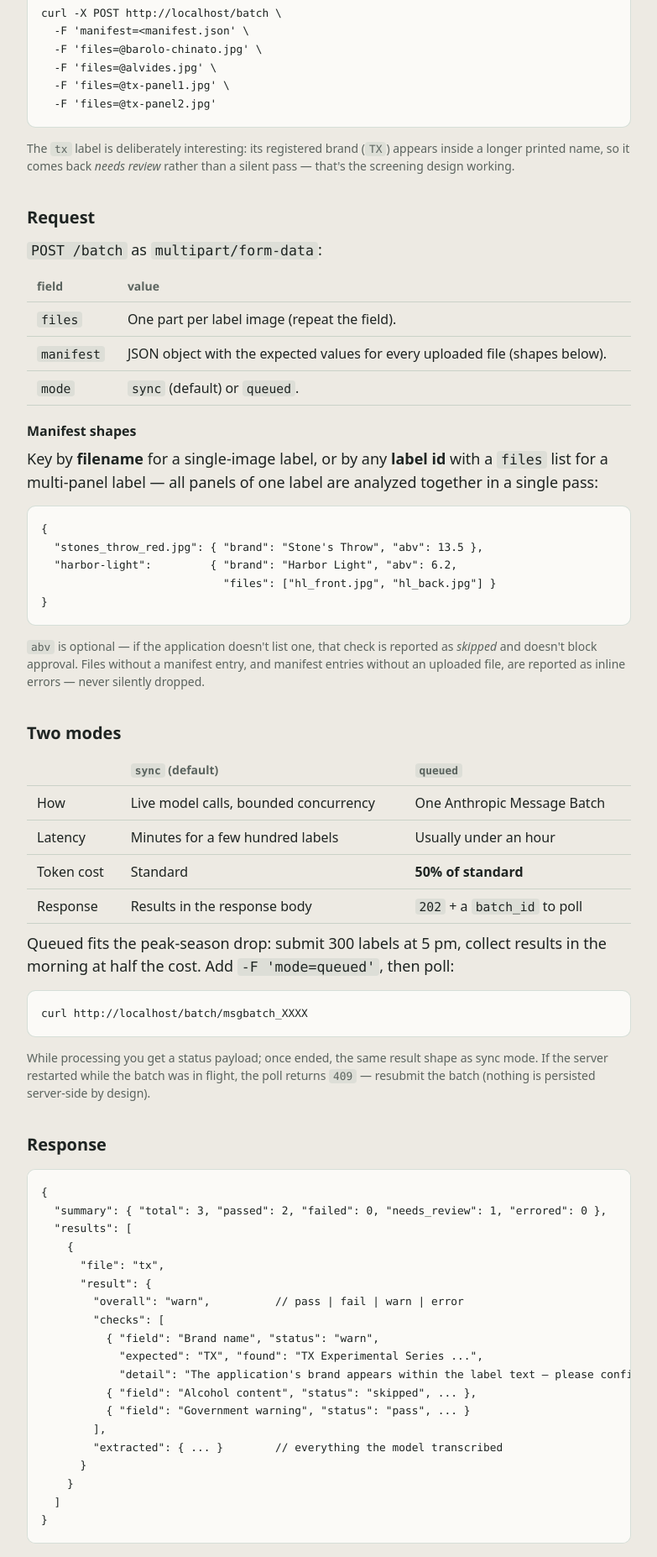
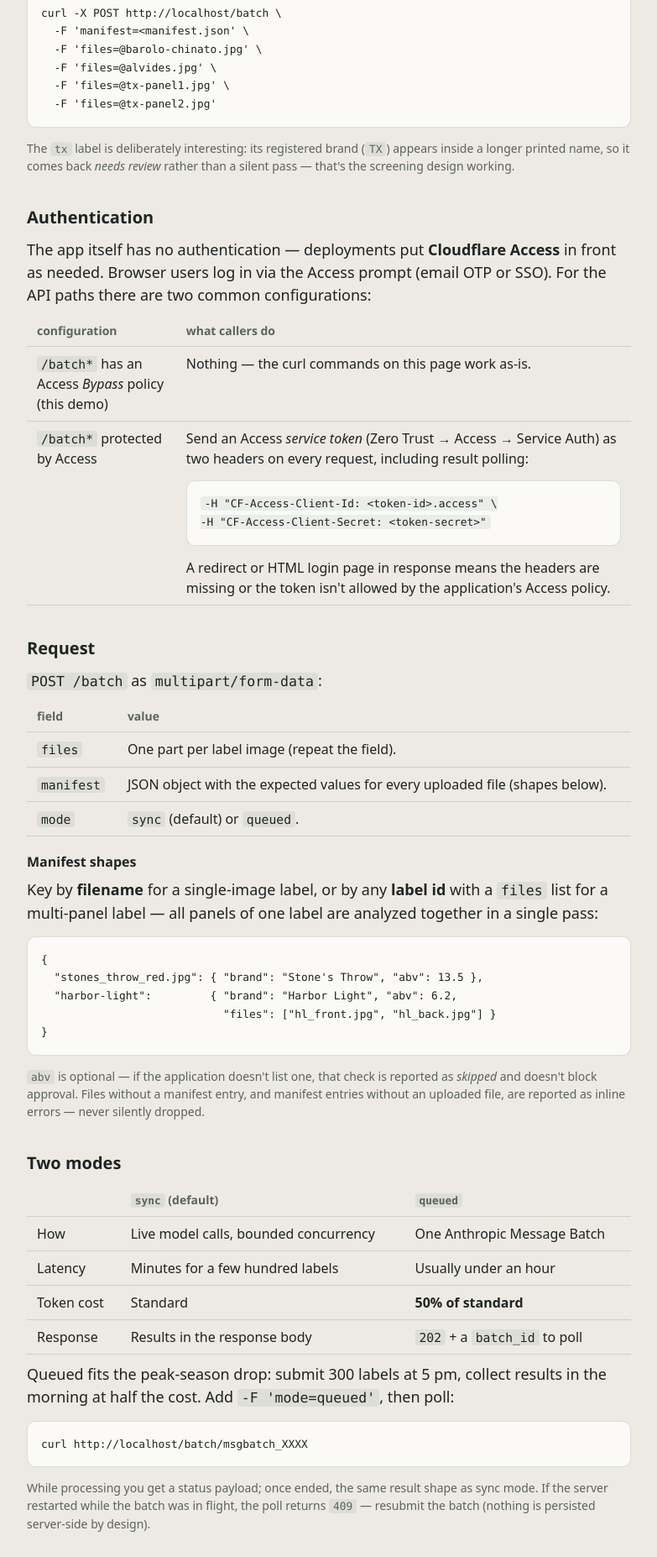
Before and after one commit to jcasebeer/checklabel, a FastAPI app: page /batch-api in a window 1280 px wide. Shown: the part 335-2189 px from the top of the page at 84% size, without its empty margins (248-1031 px from the left). Run offline with FastAPI, Linux system fonts and the light colour scheme.

Commit message:
open api

```diff
--- a/app/templates/batch_api.html
+++ b/app/templates/batch_api.html
@@ -36,6 +36,28 @@ curl -X POST {{ base_url }}batch \
         <p class="hint">The <code>tx</code> label is deliberately interesting: its registered brand
         (<code>TX</code>) appears inside a longer printed name, so it comes back
         <em>needs&nbsp;review</em> rather than a silent pass — that's the screening design working.</p>
+      </section>
+
+      <section>
+        <h2>Authentication</h2>
+        <p>The app itself has no authentication — deployments put
+        <strong>Cloudflare Access</strong> in front as needed. Browser users log in via
+        the Access prompt (email OTP or SSO). For the API paths there are two common
+        configurations:</p>
+        <table>
+          <tr><th>configuration</th><th>what callers do</th></tr>
+          <tr><td><code>/batch*</code> has an Access <em>Bypass</em> policy
+              (this demo)</td>
+              <td>Nothing — the curl commands on this page work as-is.</td></tr>
+          <tr><td><code>/batch*</code> protected by Access</td>
+              <td>Send an Access <em>service token</em>
+                  (Zero&nbsp;Trust&nbsp;→ Access&nbsp;→ Service&nbsp;Auth) as two headers on
+                  every request, including result polling:
+<pre><code>-H "CF-Access-Client-Id: &lt;token-id&gt;.access" \
+-H "CF-Access-Client-Secret: &lt;token-secret&gt;"</code></pre>
+                  A redirect or HTML login page in response means the headers are missing
+                  or the token isn't allowed by the application's Access policy.</td></tr>
+        </table>
       </section>
 
       <section>
```
